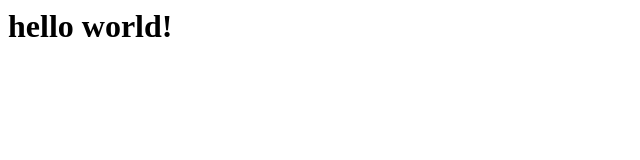
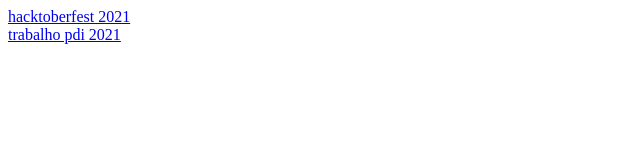
Before and after one commit to jibaky/jibaky.github.io, a plain HTML site: page index.html in a window 1280 px wide. Shown: the whole page, without its empty margins (0-640 px from the left). Drawn offline with Linux system fonts and the light colour scheme.

Commit message:
modifying index page

```diff
--- a/index.html
+++ b/index.html
@@ -1,3 +1,4 @@
 <body>
-    <h1>hello world!</h1>
+    <a href='/hacktoberfest2021/index.html'>hacktoberfest 2021</a><br>
+    <a href='/trabalho-pdi/home'>trabalho pdi 2021</a>
 </body>
```
